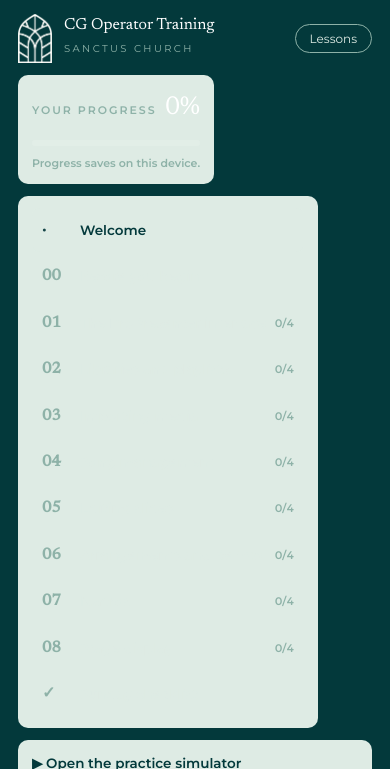
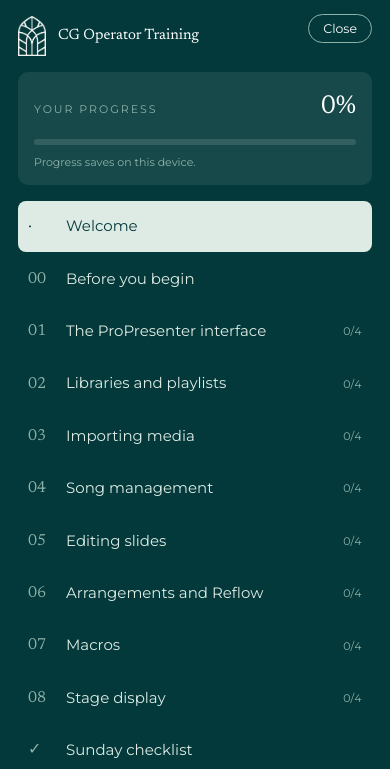
Before and after one commit to earljamesmobile-hue/cg-training, a plain HTML site: page index.html in a window 390 px wide. Both pictures are taken after a click on the button "Lessons". Shown: the top 769 px of the page. Drawn offline with Linux system fonts and the light colour scheme.

Commit message:
Add files via upload

```diff
--- a/index.html
+++ b/index.html
@@ -54,7 +54,6 @@ nav .st.done{width:20px;height:20px;border-radius:50%;background:var(--sage);col
 .simbox a:hover{background:#fff}
 .hero .cta.ghost{background:transparent;color:var(--mint);border:1px solid var(--mint);margin-left:10px}
 .hero .cta.ghost:hover{background:rgba(255,255,255,.1)}
-@media (max-width:900px){.side.open .simlink{display:block}.side .simlink{display:none;width:100%}}
 .side .foot{margin-top:auto;font-size:10px;letter-spacing:.22em;text-transform:uppercase;color:var(--sage)}
 .menu{display:none}
 
@@ -153,27 +152,36 @@ ul.check li{padding:0}
 
 @media (max-width:900px){
   .app{grid-template-columns:1fr}
-  .side{position:sticky;top:0;height:auto;z-index:20;padding:14px 18px;flex-direction:row;flex-wrap:wrap;align-items:center;gap:12px}
-  .side .brand b{font-size:16px}
-  .menu{display:inline-flex;margin-left:auto;background:none;border:1px solid var(--sage);color:var(--mint);border-radius:999px;padding:6px 14px;font-size:12px;cursor:pointer}
-  .side .prog,.side nav,.simlink{display:block;text-decoration:none;color:var(--teal);background:var(--mint);border-radius:10px;padding:12px 14px;font-weight:600;font-size:13.5px}
-.simlink small{display:block;font-weight:400;font-size:11.5px;color:var(--bar);margin-top:2px}
-.simlink:hover{background:#fff}
-.simbox{display:flex;align-items:center;gap:14px;flex-wrap:wrap;margin-top:16px;padding:14px 16px;border-radius:10px;background:var(--teal);color:#fff}
-.simbox p{margin:0;flex:1;min-width:220px;font-size:14px;color:#e6efeb}
-.simbox b{color:#fff}
-.simbox a{background:var(--mint);color:var(--teal);text-decoration:none;font-weight:600;font-size:13px;border-radius:999px;padding:9px 16px;white-space:nowrap}
-.simbox a:hover{background:#fff}
-.hero .cta.ghost{background:transparent;color:var(--mint);border:1px solid var(--mint);margin-left:10px}
-.hero .cta.ghost:hover{background:rgba(255,255,255,.1)}
-@media (max-width:900px){.side.open .simlink{display:block}.side .simlink{display:none;width:100%}}
-.side .foot{display:none;width:100%}
-  .side.open .prog,.side.open nav{display:block}
+  .side{position:sticky;top:0;z-index:30;height:auto;overflow:visible;flex-direction:row;align-items:center;flex-wrap:nowrap;gap:10px;padding:10px 16px;box-shadow:0 2px 10px rgba(0,0,0,.18)}
+  .side .brand img{width:28px}
+  .side .brand b{font-size:15px}
+  .side .brand small{display:none}
+  .side .prog,.side nav,.side .simlink,.side .foot{display:none}
+  .mprog{display:inline-flex;align-items:center;margin-left:auto;font-size:12px;font-weight:600;color:var(--teal);background:var(--mint);border-radius:999px;padding:4px 10px;font-variant-numeric:tabular-nums;white-space:nowrap}
+  .menu{display:inline-flex;margin-left:0;background:transparent;border:1px solid var(--sage);color:#fff;border-radius:999px;padding:6px 14px;font-size:12.5px;cursor:pointer;white-space:nowrap}
+  /* open: full-screen drawer */
+  .side.open{position:fixed;inset:0;height:100%;flex-direction:column;align-items:stretch;flex-wrap:nowrap;gap:16px;padding:16px 18px 28px;overflow-y:auto;background:var(--teal);z-index:60;box-shadow:none}
+  .side.open .brand{padding-right:90px}
+  .side.open .mprog{display:none}
+  .side.open .menu{position:absolute;top:14px;right:18px}
+  .side.open .prog{display:block;background:rgba(255,255,255,.08)}
+  .side.open .prog .row{color:var(--sage)}
+  .side.open .prog .row b{color:#fff}
+  .side.open nav{display:block;background:transparent}
+  .side.open nav a{color:var(--mint);font-size:15px;padding:12px 10px}
+  .side.open nav a[aria-current="page"]{background:var(--mint);color:var(--teal)}
+  .side.open .simlink{display:block}
+  .side.open .foot{display:block;margin-top:8px}
+  body.menu-open{overflow:hidden}
   .wrap{padding:28px 18px 60px}
-  .hero .in{padding:44px 18px 40px}
+  .hero .in{padding:40px 18px 36px}
+  .hero img{width:76px;margin-bottom:28px}
+  .hero .cta.ghost{margin-left:0;margin-top:10px}
   .opener{padding:26px 22px}
   .pair{grid-template-columns:1fr}
+  .pager a{max-width:100%}
 }
+@media (min-width:901px){.mprog{display:none}}
 @media (prefers-reduced-motion:reduce){*{transition:none!important}}
 </style>
 </head>
@@ -181,6 +189,7 @@ ul.check li{padding:0}
 <div class="app">
   <aside class="side" id="side">
     <a class="brand" href="#home"><img src="img/mark_cream.png" alt=""><span><b>CG Operator Training</b><small>Sanctus Church</small></span></a>
+    <span class="mprog" id="mprog">0%</span>
     <button class="menu" id="menu" aria-expanded="false" aria-controls="side">Lessons</button>
     <div class="prog">
       <div class="row"><span>Your progress</span><b id="pct">0%</b></div>
@@ -262,6 +271,7 @@ function renderNav(cur){
   const p = Math.round(100 * d / TOTAL_KEYS.length);
   document.getElementById('pct').textContent = p + '%';
   document.getElementById('bar').style.width = p + '%';
+  document.getElementById('mprog').textContent = p + '% done';
 }
 
 function nextLesson(){ for (let i=1;i<9;i++){ const s = lessonStat(i); if (s.d < s.t) return i; } return 9; }
@@ -325,8 +335,7 @@ function route(){
   const m = location.hash.match(/^#lesson-(\d+)$/);
   current = m && +m[1] < N ? +m[1] : 'home';
   render(); window.scrollTo(0,0);
-  document.getElementById('side').classList.remove('open');
-  document.getElementById('menu').setAttribute('aria-expanded','false');
+  setMenu(false);
 }
 function render(){
   const y = window.scrollY;
@@ -353,9 +362,14 @@ main.addEventListener('click', e => {
 const lb = document.getElementById('lb');
 lb.addEventListener('click', () => lb.classList.remove('on'));
 document.addEventListener('keydown', e => { if (e.key === 'Escape') lb.classList.remove('on'); });
-document.getElementById('menu').addEventListener('click', e => {
-  const s = document.getElementById('side'); const o = s.classList.toggle('open'); e.currentTarget.setAttribute('aria-expanded', o);
-});
+function setMenu(o){
+  const s = document.getElementById('side'), m = document.getElementById('menu');
+  s.classList.toggle('open', o); m.setAttribute('aria-expanded', o); m.textContent = o ? 'Close' : 'Lessons';
+  document.body.classList.toggle('menu-open', o);
+}
+document.getElementById('menu').addEventListener('click', () => setMenu(!document.getElementById('side').classList.contains('open')));
+document.getElementById('side').addEventListener('click', e => { if (e.target.closest('nav a, .brand')) setMenu(false); });
+document.addEventListener('keydown', e => { if (e.key === 'Escape') setMenu(false); });
 window.addEventListener('hashchange', route);
 route();
 })();
```
